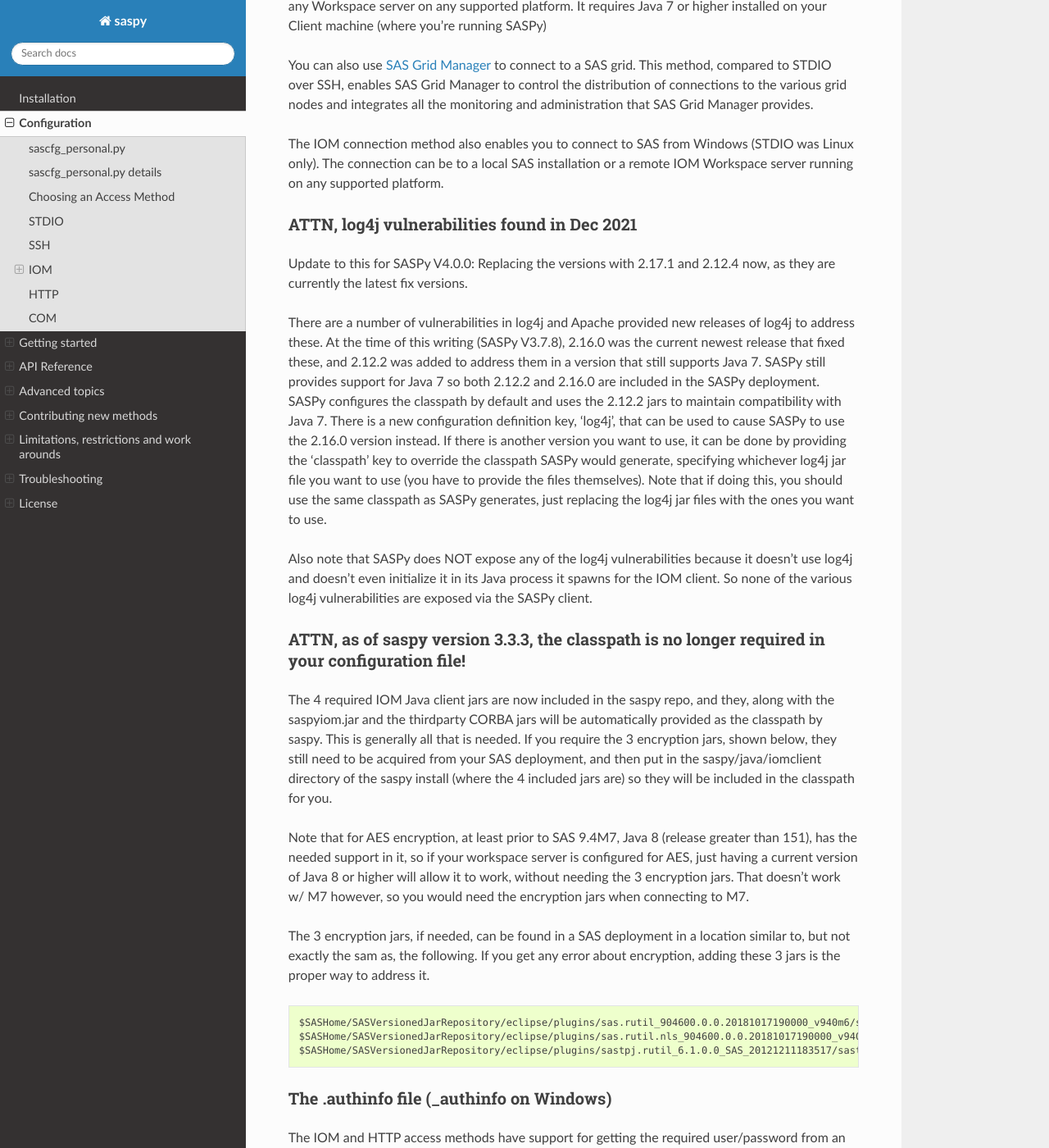
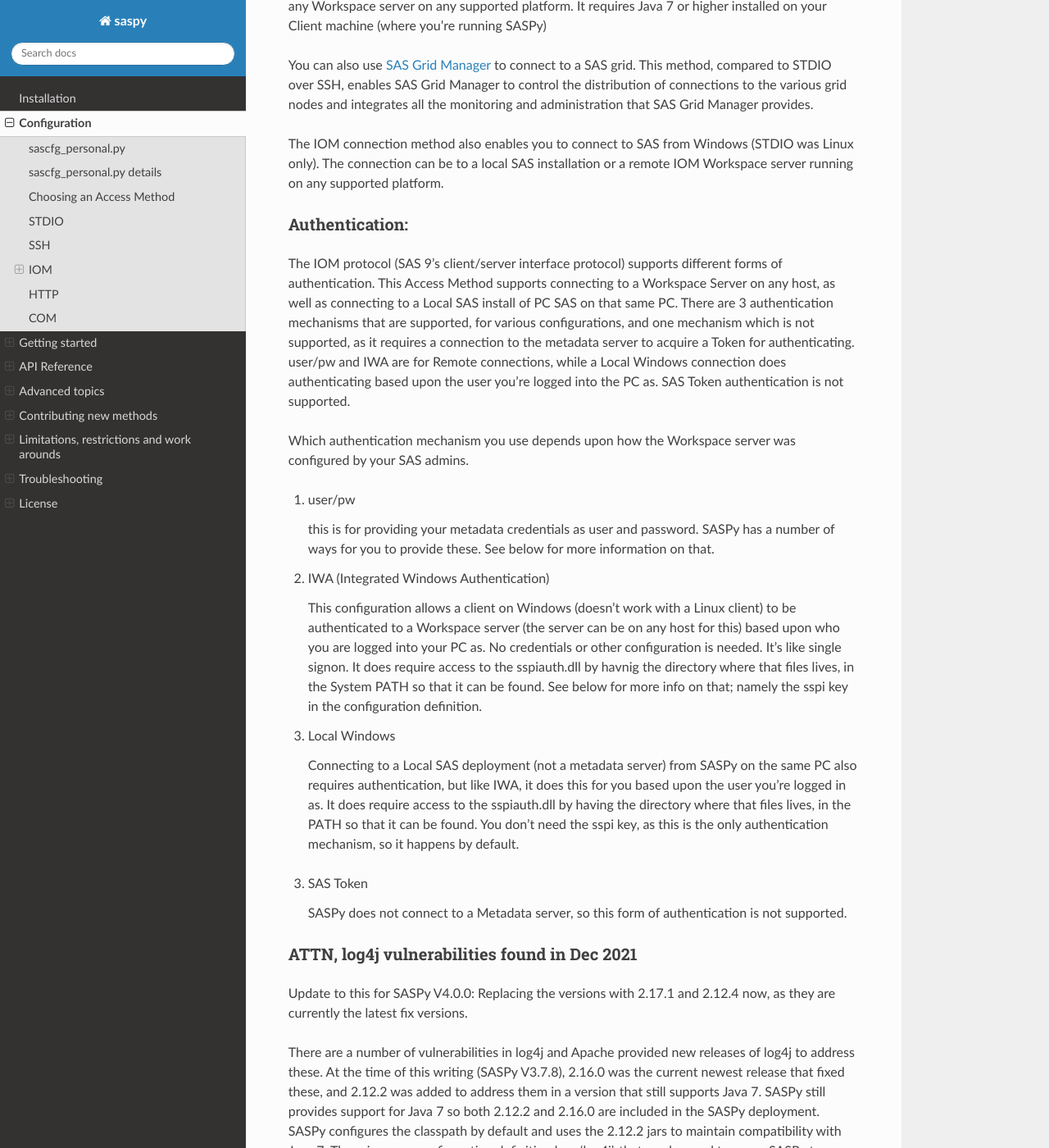
Before and after one commit to sassoftware/saspy, a Sphinx documentation site: the page built from saspy/doc/source/configuration.rst, in a window 1280 px wide and 1400 px high, scrolled down 10478 px. Shown: the whole window at 82% size. Built offline with Sphinx 7.4.7 and the Read the Docs theme 2.0.0, drawn with Linux system fonts in a browser that asks for light colours; the version number could not be read and is left out.

Commit message:
update IOM doc with more authentication info

```diff
--- a/saspy/doc/source/configuration.rst
+++ b/saspy/doc/source/configuration.rst
@@ -502,6 +502,44 @@
 The IOM connection method also enables you to connect to SAS from Windows (STDIO was Linux only).
 The connection can be to a local SAS installation or a remote IOM Workspace server running
 on any supported platform.
+
+
+Authentication:
+~~~~~~~~~~~~~~~
+
+The IOM protocol (SAS 9's client/server interface protocol) supports different forms of authentication. This Access Method
+supports connecting to a Workspace Server on any host, as well as connecting to a Local SAS install of PC SAS
+on that same PC. There are 3 authentication mechanisms that are supported, for various configurations, and one
+mechanism which is not supported, as it requires a connection to the metadata server to acquire a Token for
+authenticating. user/pw and IWA are for Remote connections, while a Local Windows connection does authenticating
+based upon the user you're logged into the PC as. SAS Token authentication is not supported.
+
+Which authentication mechanism you use depends upon how the Workspace server was configured by your SAS admins.
+
+1) user/pw
+
+   this is for providing your metadata credentials as user and password. SASPy has a number of ways for you to provide
+   these. See below for more information on that.
+
+2) IWA (Integrated Windows Authentication)
+
+   This configuration allows a client on Windows (doesn't work with a Linux client) to be authenticated to a Workspace
+   server (the server can be on any host for this) based upon who you are logged into your PC as. No credentials
+   or other configuration is needed. It's like single signon. It does require access to the sspiauth.dll by havnig the
+   directory where that files lives, in the System PATH so that it can be found. See below for more info on that; namely the
+   sspi key in the configuration definition.
+
+3) Local Windows
+
+   Connecting to a Local SAS deployment (not a metadata server) from SASPy on the same PC also requires authentication, but
+   like IWA, it does this for you based upon the user you're logged in as. It does require access to the sspiauth.dll by having
+   the directory where that files lives, in the PATH so that it can be found. You don't need the sspi key, as this is the only
+   authentication mechanism, so it happens by default.
+
+3) SAS Token
+
+   SASPy does not connect to a Metadata server, so this form of authentication is not supported.
+
 
 
 ATTN, log4j vulnerabilities found in Dec 2021
```
